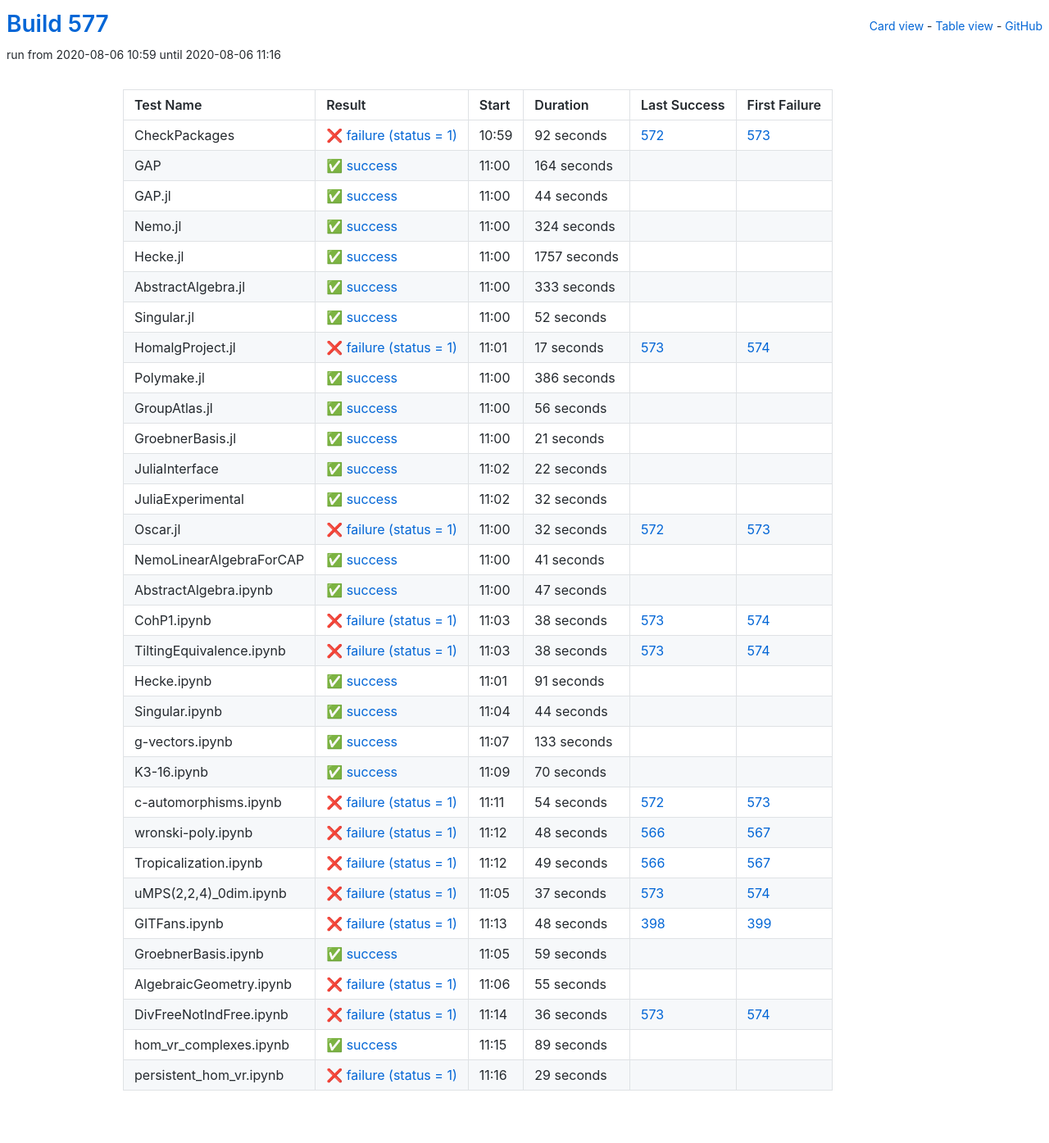
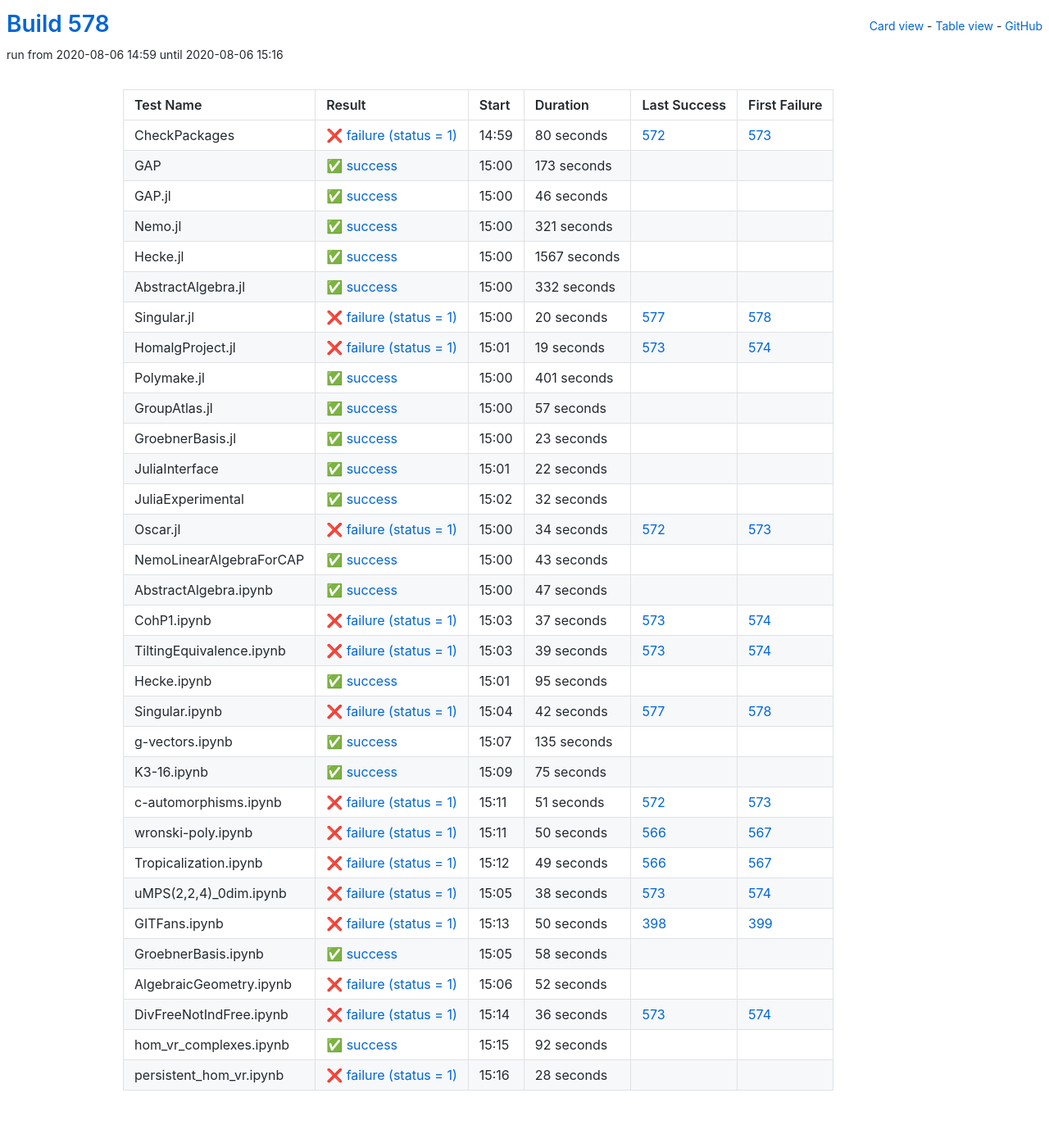
Before and after one commit to oscar-system/oscar-ci-status-stable, a Jekyll site: the page built from table.html, in a window 1280 px wide. Shown: the whole page at 82% size. Built offline with Jekyll 4.4.1, drawn with Linux system fonts in a browser that asks for light colours.

Commit message:
Build #578

```diff
--- a/_data/ci.yml
+++ b/_data/ci.yml
@@ -1,6 +1,6 @@
 ---
-build: 577
-build_url: https://oscarci.mathematik.uni-kl.de/job/oscar-stable/577/
+build: 578
+build_url: https://oscarci.mathematik.uni-kl.de/job/oscar-stable/578/
 job: oscar-stable
 organization: oscar-system
 repo: oscar-ci-status-stable
@@ -8,140 +8,140 @@ repourl: https://github.com/oscar-system/oscar-ci-status-stable
 tests:
 - name: CheckPackages
   id: checkpackages
-  log: https://oscarci.mathematik.uni-kl.de/job/oscar-stable/577/artifact/logs/build-577/CheckPackages.log
-  start: 2020-08-06 10:59
+  log: https://oscarci.mathematik.uni-kl.de/job/oscar-stable/578/artifact/logs/build-578/CheckPackages.log
+  start: 2020-08-06 14:59
   success: false
   exitcode: 1
   status: failure
-  duration: 92
+  duration: 80
   last_success: 572
   last_success_url: https://oscarci.mathematik.uni-kl.de/job/oscar-stable/572/
   first_failure: 573
   first_failure_url: https://oscarci.mathematik.uni-kl.de/job/oscar-stable/573/
 - name: GAP
   id: gap
-  log: https://oscarci.mathematik.uni-kl.de/job/oscar-stable/577/artifact/logs/build-577/GAP.log
-  start: 2020-08-06 11:00
+  log: https://oscarci.mathematik.uni-kl.de/job/oscar-stable/578/artifact/logs/build-578/GAP.log
+  start: 2020-08-06 15:00
   success: true
   exitcode: 0
   status: success
-  duration: 164
+  duration: 173
   last_success: false
   last_success_url:
   first_failure: false
   first_failure_url:
 - name: GAP.jl
   id: gap-jl
-  log: https://oscarci.mathematik.uni-kl.de/job/oscar-stable/577/artifact/logs/build-577/GAP.jl.log
-  start: 2020-08-06 11:00
+  log: https://oscarci.mathematik.uni-kl.de/job/oscar-stable/578/artifact/logs/build-578/GAP.jl.log
+  start: 2020-08-06 15:00
   success: true
   exitcode: 0
   status: success
-  duration: 44
+  duration: 46
   last_success: false
   last_success_url:
   first_failure: false
   first_failure_url:
 - name: Nemo.jl
   id: nemo-jl
-  log: https://oscarci.mathematik.uni-kl.de/job/oscar-stable/577/artifact/logs/build-577/Nemo.jl.log
-  start: 2020-08-06 11:00
+  log: https://oscarci.mathematik.uni-kl.de/job/oscar-stable/578/artifact/logs/build-578/Nemo.jl.log
+  start: 2020-08-06 15:00
   success: true
   exitcode: 0
   status: success
-  duration: 324
+  duration: 321
   last_success: false
   last_success_url:
   first_failure: false
   first_failure_url:
 - name: Hecke.jl
   id: hecke-jl
-  log: https://oscarci.mathematik.uni-kl.de/job/oscar-stable/577/artifact/logs/build-577/Hecke.jl.log
-  start: 2020-08-06 11:00
+  log: https://oscarci.mathematik.uni-kl.de/job/oscar-stable/578/artifact/logs/build-578/Hecke.jl.log
+  start: 2020-08-06 15:00
   success: true
   exitcode: 0
   status: success
-  duration: 1757
+  duration: 1567
   last_success: false
   last_success_url:
   first_failure: false
   first_failure_url:
 - name: AbstractAlgebra.jl
   id: abstractalgebra-jl
-  log: https://oscarci.mathematik.uni-kl.de/job/oscar-stable/577/artifact/logs/build-577/AbstractAlgebra.jl.log
-  start: 2020-08-06 11:00
+  log: https://oscarci.mathematik.uni-kl.de/job/oscar-stable/578/artifact/logs/build-578/AbstractAlgebra.jl.log
+  start: 2020-08-06 15:00
   success: true
   exitcode: 0
   status: success
-  duration: 333
+  duration: 332
   last_success: false
   last_success_url:
   first_failure: false
   first_failure_url:
 - name: Singular.jl
   id: singular-jl
-  log: https://oscarci.mathematik.uni-kl.de/job/oscar-stable/577/artifact/logs/build-577/Singular.jl.log
-  start: 2020-08-06 11:00
-  success: true
-  exitcode: 0
-  status: success
-  duration: 52
-  last_success: false
-  last_success_url:
-  first_failure: false
-  first_failure_url:
-- name: HomalgProject.jl
-  id: homalgproject-jl
-  log: https://oscarci.mathematik.uni-kl.de/job/oscar-stable/577/artifact/logs/build-577/HomalgProject.jl.log
-  start: 2020-08-06 11:01
+  log: https://oscarci.mathematik.uni-kl.de/job/oscar-stable/578/artifact/logs/build-578/Singular.jl.log
+  start: 2020-08-06 15:00
   success: false
   exitcode: 1
   status: failure
-  duration: 17
+  duration: 20
+  last_success: 577
+  last_success_url: https://oscarci.mathematik.uni-kl.de/job/oscar-stable/577/
+  first_failure: 578
+  first_failure_url: https://oscarci.mathematik.uni-kl.de/job/oscar-stable/578/
+- name: HomalgProject.jl
+  id: homalgproject-jl
+  log: https://oscarci.mathematik.uni-kl.de/job/oscar-stable/578/artifact/logs/build-578/HomalgProject.jl.log
+  start: 2020-08-06 15:01
+  success: false
+  exitcode: 1
+  status: failure
+  duration: 19
   last_success: 573
   last_success_url: https://oscarci.mathematik.uni-kl.de/job/oscar-stable/573/
   first_failure: 574
   first_failure_url: https://oscarci.mathematik.uni-kl.de/job/oscar-stable/574/
 - name: Polymake.jl
   id: polymake-jl
-  log: https://oscarci.mathematik.uni-kl.de/job/oscar-stable/577/artifact/logs/build-577/Polymake.jl.log
-  start: 2020-08-06 11:00
+  log: https://oscarci.mathematik.uni-kl.de/job/oscar-stable/578/artifact/logs/build-578/Polymake.jl.log
+  start: 2020-08-06 15:00
   success: true
   exitcode: 0
   status: success
-  duration: 386
+  duration: 401
   last_success: false
   last_success_url:
   first_failure: false
   first_failure_url:
 - name: GroupAtlas.jl
   id: groupatlas-jl
-  log: https://oscarci.mathematik.uni-kl.de/job/oscar-stable/577/artifact/logs/build-577/GroupAtlas.jl.log
-  start: 2020-08-06 11:00
+  log: https://oscarci.mathematik.uni-kl.de/job/oscar-stable/578/artifact/logs/build-578/GroupAtlas.jl.log
+  start: 2020-08-06 15:00
   success: true
   exitcode: 0
   status: success
-  duration: 56
+  duration: 57
   last_success: false
   last_success_url:
   first_failure: false
   first_failure_url:
 - name: GroebnerBasis.jl
   id: groebnerbasis-jl
-  log: https://oscarci.mathematik.uni-kl.de/job/oscar-stable/577/artifact/logs/build-577/GroebnerBasis.jl.log
-  start: 2020-08-06 11:00
+  log: https://oscarci.mathematik.uni-kl.de/job/oscar-stable/578/artifact/logs/build-578/GroebnerBasis.jl.log
+  start: 2020-08-06 15:00
   success: true
   exitcode: 0
   status: success
-  duration: 21
+  duration: 23
   last_success: false
   last_success_url:
   first_failure: false
   first_failure_url:
 - name: JuliaInterface
   id: juliainterface
-  log: https://oscarci.mathematik.uni-kl.de/job/oscar-stable/577/artifact/logs/build-577/JuliaInterface.log
-  start: 2020-08-06 11:02
+  log: https://oscarci.mathematik.uni-kl.de/job/oscar-stable/578/artifact/logs/build-578/JuliaInterface.log
+  start: 2020-08-06 15:01
   success: true
   exitcode: 0
   status: success
@@ -152,8 +152,8 @@ tests:
   first_failure_url:
 - name: JuliaExperimental
   id: juliaexperimental
-  log: https://oscarci.mathematik.uni-kl.de/job/oscar-stable/577/artifact/logs/build-577/JuliaExperimental.log
-  start: 2020-08-06 11:02
+  log: https://oscarci.mathematik.uni-kl.de/job/oscar-stable/578/artifact/logs/build-578/JuliaExperimental.log
+  start: 2020-08-06 15:02
   success: true
   exitcode: 0
   status: success
@@ -164,32 +164,32 @@ tests:
   first_failure_url:
 - name: Oscar.jl
   id: oscar-jl
-  log: https://oscarci.mathematik.uni-kl.de/job/oscar-stable/577/artifact/logs/build-577/Oscar.jl.log
-  start: 2020-08-06 11:00
+  log: https://oscarci.mathematik.uni-kl.de/job/oscar-stable/578/artifact/logs/build-578/Oscar.jl.log
+  start: 2020-08-06 15:00
   success: false
   exitcode: 1
   status: failure
-  duration: 32
+  duration: 34
   last_success: 572
   last_success_url: https://oscarci.mathematik.uni-kl.de/job/oscar-stable/572/
   first_failure: 573
   first_failure_url: https://oscarci.mathematik.uni-kl.de/job/oscar-stable/573/
 - name: NemoLinearAlgebraForCAP
   id: nemolinearalgebraforcap
-  log: https://oscarci.mathematik.uni-kl.de/job/oscar-stable/577/artifact/logs/build-577/NemoLinearAlgebraForCAP.log
-  start: 2020-08-06 11:00
+  log: https://oscarci.mathematik.uni-kl.de/job/oscar-stable/578/artifact/logs/build-578/NemoLinearAlgebraForCAP.log
+  start: 2020-08-06 15:00
   success: true
   exitcode: 0
   status: success
-  duration: 41
+  duration: 43
   last_success: false
   last_success_url:
   first_failure: false
   first_failure_url:
 - name: AbstractAlgebra.ipynb
   id: abstractalgebra-ipynb
-  log: https://oscarci.mathematik.uni-kl.de/job/oscar-stable/577/artifact/logs/build-577/AbstractAlgebra.ipynb.log
-  start: 2020-08-06 11:00
+  log: https://oscarci.mathematik.uni-kl.de/job/oscar-stable/578/artifact/logs/build-578/AbstractAlgebra.ipynb.log
+  start: 2020-08-06 15:00
   success: true
   exitcode: 0
   status: success
@@ -200,104 +200,104 @@ tests:
   first_failure_url:
 - name: CohP1.ipynb
   id: cohp1-ipynb
-  log: https://oscarci.mathematik.uni-kl.de/job/oscar-stable/577/artifact/logs/build-577/CohP1.ipynb.log
-  start: 2020-08-06 11:03
+  log: https://oscarci.mathematik.uni-kl.de/job/oscar-stable/578/artifact/logs/build-578/CohP1.ipynb.log
+  start: 2020-08-06 15:03
   success: false
   exitcode: 1
   status: failure
-  duration: 38
+  duration: 37
   last_success: 573
   last_success_url: https://oscarci.mathematik.uni-kl.de/job/oscar-stable/573/
   first_failure: 574
   first_failure_url: https://oscarci.mathematik.uni-kl.de/job/oscar-stable/574/
 - name: TiltingEquivalence.ipynb
   id: tiltingequivalence-ipynb
-  log: https://oscarci.mathematik.uni-kl.de/job/oscar-stable/577/artifact/logs/build-577/TiltingEquivalence.ipynb.log
-  start: 2020-08-06 11:03
+  log: https://oscarci.mathematik.uni-kl.de/job/oscar-stable/578/artifact/logs/build-578/TiltingEquivalence.ipynb.log
+  start: 2020-08-06 15:03
   success: false
   exitcode: 1
   status: failure
-  duration: 38
+  duration: 39
   last_success: 573
   last_success_url: https://oscarci.mathematik.uni-kl.de/job/oscar-stable/573/
   first_failure: 574
   first_failure_url: https://oscarci.mathematik.uni-kl.de/job/oscar-stable/574/
 - name: Hecke.ipynb
   id: hecke-ipynb
-  log: https://oscarci.mathematik.uni-kl.de/job/oscar-stable/577/artifact/logs/build-577/Hecke.ipynb.log
-  start: 2020-08-06 11:01
+  log: https://oscarci.mathematik.uni-kl.de/job/oscar-stable/578/artifact/logs/build-578/Hecke.ipynb.log
+  start: 2020-08-06 15:01
   success: true
   exitcode: 0
   status: success
-  duration: 91
+  duration: 95
   last_success: false
   last_success_url:
   first_failure: false
   first_failure_url:
 - name: Singular.ipynb
   id: singular-ipynb
-  log: https://oscarci.mathematik.uni-kl.de/job/oscar-stable/577/artifact/logs/build-577/Singular.ipynb.log
-  start: 2020-08-06 11:04
+  log: https://oscarci.mathematik.uni-kl.de/job/oscar-stable/578/artifact/logs/build-578/Singular.ipynb.log
+  start: 2020-08-06 15:04
+  success: false
+  exitcode: 1
+  status: failure
+  duration: 42
+  last_success: 577
+  last_success_url: https://oscarci.mathematik.uni-kl.de/job/oscar-stable/577/
+  first_failure: 578
+  first_failure_url: https://oscarci.mathematik.uni-kl.de/job/oscar-stable/578/
+- name: g-vectors.ipynb
+  id: g-vectors-ipynb
+  log: https://oscarci.mathematik.uni-kl.de/job/oscar-stable/578/artifact/logs/build-578/g-vectors.ipynb.log
+  start: 2020-08-06 15:07
   success: true
   exitcode: 0
   status: success
-  duration: 44
-  last_success: false
-  last_success_url:
-  first_failure: false
-  first_failure_url:
-- name: g-vectors.ipynb
-  id: g-vectors-ipynb
-  log: https://oscarci.mathematik.uni-kl.de/job/oscar-stable/577/artifact/logs/build-577/g-vectors.ipynb.log
-  start: 2020-08-06 11:07
-  success: true
-  exitcode: 0
-  status: success
-  duration: 133
+  duration: 135
   last_success: false
   last_success_url:
   first_failure: false
   first_failure_url:
 - name: K3-16.ipynb
   id: k3-16-ipynb
-  log: https://oscarci.mathematik.uni-kl.de/job/oscar-stable/577/artifact/logs/build-577/K3-16.ipynb.log
-  start: 2020-08-06 11:09
+  log: https://oscarci.mathematik.uni-kl.de/job/oscar-stable/578/artifact/logs/build-578/K3-16.ipynb.log
+  start: 2020-08-06 15:09
   success: true
   exitcode: 0
   status: success
-  duration: 70
+  duration: 75
   last_success: false
   last_success_url:
   first_failure: false
   first_failure_url:
 - name: c-automorphisms.ipynb
   id: c-automorphisms-ipynb
-  log: https://oscarci.mathematik.uni-kl.de/job/oscar-stable/577/artifact/logs/build-577/c-automorphisms.ipynb.log
-  start: 2020-08-06 11:11
+  log: https://oscarci.mathematik.uni-kl.de/job/oscar-stable/578/artifact/logs/build-578/c-automorphisms.ipynb.log
+  start: 2020-08-06 15:11
   success: false
   exitcode: 1
   status: failure
-  duration: 54
+  duration: 51
   last_success: 572
   last_success_url: https://oscarci.mathematik.uni-kl.de/job/oscar-stable/572/
   first_failure: 573
   first_failure_url: https://oscarci.mathematik.uni-kl.de/job/oscar-stable/573/
 - name: wronski-poly.ipynb
   id: wronski-poly-ipynb
-  log: https://oscarci.mathematik.uni-kl.de/job/oscar-stable/577/artifact/logs/build-577/wronski-poly.ipynb.log
-  start: 2020-08-06 11:12
+  log: https://oscarci.mathematik.uni-kl.de/job/oscar-stable/578/artifact/logs/build-578/wronski-poly.ipynb.log
+  start: 2020-08-06 15:11
   success: false
   exitcode: 1
   status: failure
-  duration: 48
+  duration: 50
   last_success: 566
   last_success_url: https://oscarci.mathematik.uni-kl.de/job/oscar-stable/566/
   first_failure: 567
   first_failure_url: https://oscarci.mathematik.uni-kl.de/job/oscar-stable/567/
 - name: Tropicalization.ipynb
   id: tropicalization-ipynb
-  log: https://oscarci.mathematik.uni-kl.de/job/oscar-stable/577/artifact/logs/build-577/Tropicalization.ipynb.log
-  start: 2020-08-06 11:12
+  log: https://oscarci.mathematik.uni-kl.de/job/oscar-stable/578/artifact/logs/build-578/Tropicalization.ipynb.log
+  start: 2020-08-06 15:12
   success: false
   exitcode: 1
   status: failure
@@ -308,56 +308,56 @@ tests:
   first_failure_url: https://oscarci.mathematik.uni-kl.de/job/oscar-stable/567/
 - name: uMPS(2,2,4)_0dim.ipynb
   id: umps-2-2-4-0dim-ipynb
-  log: https://oscarci.mathematik.uni-kl.de/job/oscar-stable/577/artifact/logs/build-577/uMPS-2-2-4-_0dim.ipynb.log
-  start: 2020-08-06 11:05
+  log: https://oscarci.mathematik.uni-kl.de/job/oscar-stable/578/artifact/logs/build-578/uMPS-2-2-4-_0dim.ipynb.log
+  start: 2020-08-06 15:05
   success: false
   exitcode: 1
   status: failure
-  duration: 37
+  duration: 38
   last_success: 573
   last_success_url: https://oscarci.mathematik.uni-kl.de/job/oscar-stable/573/
   first_failure: 574
   first_failure_url: https://oscarci.mathematik.uni-kl.de/job/oscar-stable/574/
 - name: GITFans.ipynb
   id: gitfans-ipynb
-  log: https://oscarci.mathematik.uni-kl.de/job/oscar-stable/577/artifact/logs/build-577/GITFans.ipynb.log
-  start: 2020-08-06 11:13
+  log: https://oscarci.mathematik.uni-kl.de/job/oscar-stable/578/artifact/logs/build-578/GITFans.ipynb.log
+  start: 2020-08-06 15:13
   success: false
   exitcode: 1
   status: failure
-  duration: 48
+  duration: 50
   last_success: 398
   last_success_url: https://oscarci.mathematik.uni-kl.de/job/oscar-stable/398/
   first_failure: 399
   first_failure_url: https://oscarci.mathematik.uni-kl.de/job/oscar-stable/399/
 - name: GroebnerBasis.ipynb
   id: groebnerbasis-ipynb
-  log: https://oscarci.mathematik.uni-kl.de/job/oscar-stable/577/artifact/logs/build-577/GroebnerBasis.ipynb.log
-  start: 2020-08-06 11:05
+  log: https://oscarci.mathematik.uni-kl.de/job/oscar-stable/578/artifact/logs/build-578/GroebnerBasis.ipynb.log
+  start: 2020-08-06 15:05
   success: true
   exitcode: 0
   status: success
-  duration: 59
+  duration: 58
   last_success: false
   last_success_url:
   first_failure: false
   first_failure_url:
 - name: AlgebraicGeometry.ipynb
   id: algebraicgeometry-ipynb
-  log: https://oscarci.mathematik.uni-kl.de/job/oscar-stable/577/artifact/logs/build-577/AlgebraicGeometry.ipynb.log
-  start: 2020-08-06 11:06
+  log: https://oscarci.mathematik.uni-kl.de/job/oscar-stable/578/artifact/logs/build-578/AlgebraicGeometry.ipynb.log
+  start: 2020-08-06 15:06
   success: false
   exitcode: 1
   status: failure
-  duration: 55
+  duration: 52
   last_success: false
   last_success_url:
   first_failure: false
   first_failure_url:
 - name: DivFreeNotIndFree.ipynb
   id: divfreenotindfree-ipynb
-  log: https://oscarci.mathematik.uni-kl.de/job/oscar-stable/577/artifact/logs/build-577/DivFreeNotIndFree.ipynb.log
-  start: 2020-08-06 11:14
+  log: https://oscarci.mathematik.uni-kl.de/job/oscar-stable/578/artifact/logs/build-578/DivFreeNotIndFree.ipynb.log
+  start: 2020-08-06 15:14
   success: false
   exitcode: 1
   status: failure
@@ -368,24 +368,24 @@ tests:
   first_failure_url: https://oscarci.mathematik.uni-kl.de/job/oscar-stable/574/
 - name: hom_vr_complexes.ipynb
   id: hom-vr-complexes-ipynb
-  log: https://oscarci.mathematik.uni-kl.de/job/oscar-stable/577/artifact/logs/build-577/hom_vr_complexes.ipynb.log
-  start: 2020-08-06 11:15
+  log: https://oscarci.mathematik.uni-kl.de/job/oscar-stable/578/artifact/logs/build-578/hom_vr_complexes.ipynb.log
+  start: 2020-08-06 15:15
   success: true
   exitcode: 0
   status: success
-  duration: 89
+  duration: 92
   last_success: false
   last_success_url:
   first_failure: false
   first_failure_url:
 - name: persistent_hom_vr.ipynb
   id: persistent-hom-vr-ipynb
-  log: https://oscarci.mathematik.uni-kl.de/job/oscar-stable/577/artifact/logs/build-577/persistent_hom_vr.ipynb.log
-  start: 2020-08-06 11:16
+  log: https://oscarci.mathematik.uni-kl.de/job/oscar-stable/578/artifact/logs/build-578/persistent_hom_vr.ipynb.log
+  start: 2020-08-06 15:16
   success: false
   exitcode: 1
   status: failure
-  duration: 29
+  duration: 28
   last_success: false
   last_success_url:
   first_failure: false
```
Also changed, not shown: README.md.
